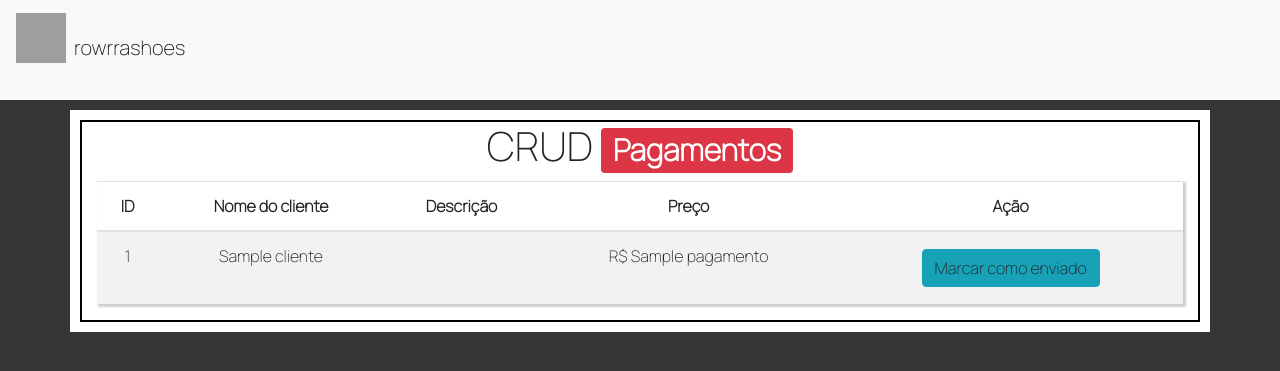
After one commit to LeoGCRocha/trabalho-engenharia-soft, a Flask app: page /admin_pagamentos in a window 1280 px wide. The commit adds this page. Shown: the top 371 px of the page. Run offline with Flask 2, Linux system fonts and the light colour scheme; a database or web service that is not in the repository returns one stand-in record (values such as "Sample title"); some libraries are stand-ins or nearby versions; grey boxes are pictures that could not be loaded.

Commit message:
Ajustes finais

```diff
--- a/dominio/pagamento.py
+++ b/dominio/pagamento.py
@@ -1,5 +1,7 @@
+from dominio.cliente import *
+from dominio.carrinho_de_compras import *
 class Pagamento:
-    def __init__(self, id = "", carrinhoDeCompras = [], cliente = "", estado_produto = "Pago"):
+    def __init__(self, id = "", carrinhoDeCompras = CarrinhoDeCompras(), cliente = Cliente(), estado_produto = "Pago"):
         self.__id = id
         self.__carrinhoDeCompras = carrinhoDeCompras
         self.__cliente = cliente
@@ -13,7 +15,7 @@ class Pagamento:
     def setCliente(self, cliente):
         self.__cliente = cliente
     def setCarrinho(self, carrinho):
-        self.__carinho = carrinho
+        self.__carrinhoDeCompras = carrinho
     def getEstadoProduto(self):
         return self.__estado_produto
     def setEstadoProduto(self, estado):
--- a/dominio/produto.py
+++ b/dominio/produto.py
@@ -1,5 +1,5 @@
 class Produto:
-    def __init__(self, id = "", nome = "",descricao = "",preco = "", linkImagem = "", quantidade = 0, endereco = ""):
+    def __init__(self, id = "", nome = "",descricao = "",preco = "", linkImagem = "", quantidade = 0):
         self.__id = id
         self.__nome = nome
         self.__descricao = descricao
@@ -21,7 +21,3 @@ class Produto:
         self.__quantidade = quantidade
     def getQuantidade(self):
         return self.__quantidade
-    def setEndereco(self, endereco):
-        self.__endereco = endereco
-    def getEndereco(self):
-        return self.__endereco
--- a/main.py
+++ b/main.py
@@ -290,4 +290,8 @@ def finalizar_compra():
   c.finalizar_pagamento(pagamento)
   session['carrinho_de_compras'] = []
   return redirect(url_for('main_page'))
+@app.route("/admin_pagamentos")
+def pagamentos():
+  pag = c.getPagamentos()
+  return render_template("admin_pagamentos.html", pagamentos = pag)
 run()
--- a/servicosgerais/conexao.py
+++ b/servicosgerais/conexao.py
@@ -103,3 +103,33 @@ class Conexao:
 			sql = "INSERT INTO pagamentoproduto(pagamento_id,produto_id,quantidade)VALUES(%s,%s,%s);"
 			self.__cur.execute(sql, (idPagamento, produto.getId(), produto.getQuantidade()))
 			self.__con.commit()
+	def carrinho_de_compras(self, pagamento_id):
+		carrinho = CarrinhoDeCompras()
+		sql = "SELECT * FROM PAGAMENTOPRODUTO WHERE pagamento_id = %s"
+		self.__cur.execute(sql, str(pagamento_id))
+		rec = self.__cur.fetchall()
+		produtos = []
+		print(len(rec))
+		for r in rec:
+			print(r)
+			produto = self.getProduto(r[2])
+			produto.setQuantidade(int(r[3]))
+			produtos.append(produto)
+		return carrinho
+	def getPagamentos(self):
+		lista = []
+		sql = "SELECT * FROM PAGAMENTO"
+		self.__cur.execute(sql)
+		rec = self.__cur.fetchall()
+		for r in rec:
+			pagamento = Pagamento(r[0])
+			cliente = self.get_cliente_por_id(r[2])
+			endereco = self.pegar_endereco_por_id_cliente(r[2])
+			cliente.setEndereco(endereco)
+			# Pegando todos os produtos nessa compra
+			carrinho = self.carrinho_de_compras(pagamento.getId())
+			carrinho.setTotal(r[3])
+			pagamento.setCarrinho(carrinho)
+			pagamento.setCliente(cliente)
+			lista.append(pagamento)
+		return lista
--- a/templates/admin.html
+++ b/templates/admin.html
@@ -12,6 +12,7 @@
     <h1 class="h3 mb-3 font-weight-normal">Bem vindo admin, oque deseja?:</h1>
     <a href="/admin_produto" class="btn btn-lg btn-primary btn-block">Gerenciar produtos</a>
     <a href="/admin_cliente" class="btn btn-lg btn-primary btn-block">Gerenciar clientes</a>
+    <a href="/admin_pagamentos" class="btn btn-lg btn-primary btn-block">Gerenciar pagamentos</a>
     <a href="/deslogar" class="btn btn-lg btn-danger btn-block">Deslogar</a>
 </div>
 {% endblock %}
--- /dev/null
+++ b/templates/admin_pagamentos.html
@@ -0,0 +1,39 @@
+{% extends 'base.html' %}
+{% block content %}
+<link rel= "stylesheet" type= "text/css" href= "{{ url_for('static',filename='css/admin.css') }}">
+<div class="container" id="container-cruds">
+    <div class="container" id="container-produto">
+        <h1>CRUD <span class="badge bg-danger">Pagamentos</span></h1>
+        <div class="row col-md-6 col-md-offset-2 custyle">
+    </div>
+    <table id="tabela" class="table table-striped custab">
+    <thead>
+        <tr>
+            <th>ID</th>
+            <th>Nome do cliente</th>
+            <th>Descrição</th>
+            <th>Preço</th>
+            <th class="text-center">Ação</th>
+        </tr>
+    </thead>
+    {% for pagamento in pagamentos %}
+    <tr>
+        <td>{{ pagamento.getId() }}</td>
+        <td>{{ pagamento.getCliente().getNome() }}</td>
+        <td>
+            {% for produto in pagamento.getCarrinho().getProdutos() %}
+            <small>
+                {{ produto.getNome() }} x {{ produto.getQuantidade() }}
+            </small>
+            {% endfor %}
+        </td>
+        <td>R$ {{ pagamento.getCarrinho().getTotal() }}</td>
+        <td class="text-center">
+            <a style="margin: 5px;" class='btn btn-info btn-xs'><span class="glyphicon glyphicon-edit"></span> Marcar como enviado</a>
+        </td>
+    </tr>
+    {% endfor %}
+    </table>
+
+</div>
+{% endblock %}
```
